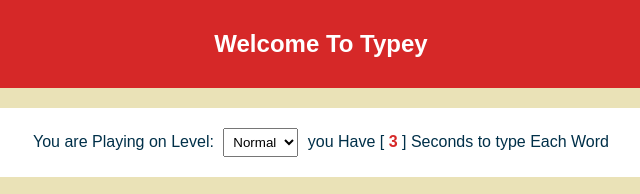
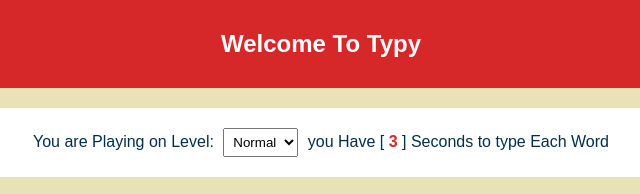
Before and after one commit to Adham-Emam/Typing-Speed-Test-Game, a plain HTML site: page index.html in a window 1280 px wide. Shown: the top 194 px of the page, 319-959 px from the left. Drawn offline with Linux system fonts and the light colour scheme.

Commit message:
Update index.html

```diff
--- a/index.html
+++ b/index.html
@@ -4,7 +4,7 @@
     <meta charset="UTF-8" />
     <meta http-equiv="X-UA-Compatible" content="IE=edge" />
     <meta name="viewport" content="width=device-width, initial-scale=1.0" />
-    <title>Typey</title>
+    <title>Typy</title>
     <link
       rel="icon"
       href="./hand-typing-vector-icon-logo-260nw-1777733186.png"
@@ -17,7 +17,7 @@
   </head>
   <body>
     <div class="game">
-      <div class="name">Welcome To Typey</div>
+      <div class="name">Welcome To Typy</div>
       <div class="container">
         <div class="message">
           You are Playing on Level:
```
